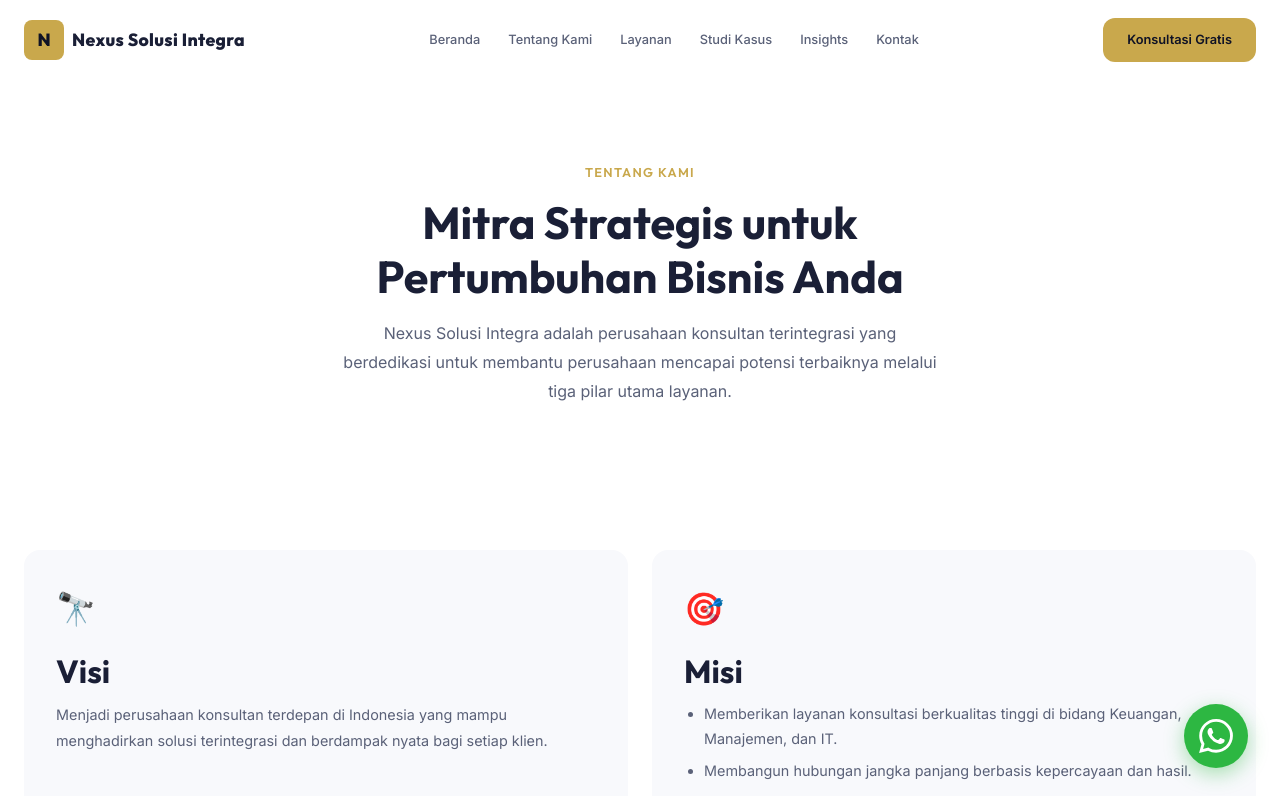
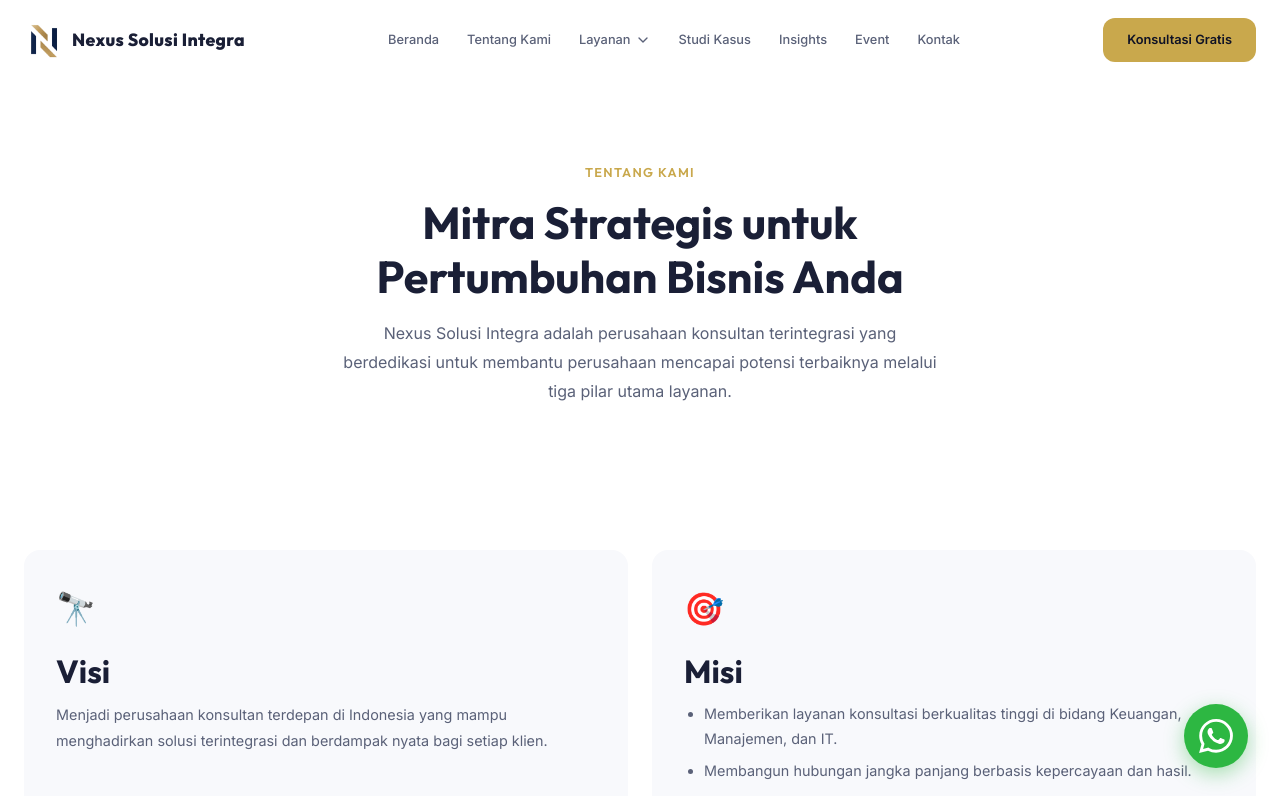
Before and after one commit to imammeze/nexus-solusi-integra, a Next.js app in the folder apps/frontend/: page /about in a window 1280 px wide. Shown: the top 796 px of the page. Built offline with nearby package versions, Linux system fonts and the light colour scheme.

Commit message:
feat: enhance Navbar with mega menu for services and update logo to use Image component

```diff
--- a/apps/frontend/src/components/layout/Navbar.module.css
+++ b/apps/frontend/src/components/layout/Navbar.module.css
@@ -22,9 +22,11 @@
   margin: 0 auto;
   padding: 0 var(--container-padding);
   width: 100%;
+  height: 100%;
   display: flex;
   align-items: center;
   justify-content: space-between;
+  position: relative;
 }
 
 /* Logo */
@@ -36,18 +38,11 @@
   z-index: 10;
 }
 
-.logoIcon {
-  display: flex;
-  align-items: center;
-  justify-content: center;
+.logoImg {
   width: 40px;
   height: 40px;
-  background: var(--color-accent);
-  color: var(--color-primary-dark);
-  font-family: var(--font-heading);
-  font-weight: 800;
-  font-size: var(--text-xl);
-  border-radius: var(--radius-md);
+  object-fit: contain;
+  border-radius: var(--radius-sm);
 }
 
 .logoText {
@@ -77,6 +72,111 @@
 .navLink:hover {
   color: var(--color-accent);
   background: rgba(201, 168, 76, 0.06);
+}
+
+.navItem {
+  display: flex;
+  align-items: center;
+  height: 100%;
+}
+
+.chevronIcon {
+  width: 16px;
+  height: 16px;
+  margin-left: 4px;
+  fill: none;
+  stroke: currentColor;
+  stroke-width: 2;
+  stroke-linecap: round;
+  stroke-linejoin: round;
+  transition: transform 0.3s ease;
+}
+
+.chevronIcon.rotated {
+  transform: rotate(180deg);
+}
+
+/* Mega Menu */
+.megaMenu {
+  position: absolute;
+  top: 100%;
+  left: 0;
+  width: 100%;
+  background: white;
+  border-radius: 0 0 12px 12px;
+  box-shadow: 0 10px 40px rgba(0, 0, 0, 0.08);
+  padding: 2.5rem;
+  opacity: 0;
+  visibility: hidden;
+  transform: translateY(10px);
+  transition: all 0.3s ease;
+  pointer-events: none;
+  border: 1px solid var(--color-border);
+  border-top: none;
+}
+
+.megaMenu.open {
+  opacity: 1;
+  visibility: visible;
+  transform: translateY(0);
+  pointer-events: auto;
+}
+
+.megaMenuTitle {
+  font-size: 1.25rem;
+  font-weight: 700;
+  color: var(--color-navy);
+  margin-bottom: 1.5rem;
+  font-family: var(--font-heading);
+}
+
+.megaMenuGrid {
+  display: grid;
+  grid-template-columns: repeat(3, 1fr);
+  gap: 1.5rem;
+}
+
+.megaMenuCard {
+  display: flex;
+  gap: 1.25rem;
+  padding: 1.5rem;
+  border-radius: 12px;
+  border: 1px solid var(--color-border);
+  text-decoration: none;
+  transition: all 0.2s ease;
+  background: white;
+}
+
+.megaMenuCard:hover {
+  border-color: #0ea5e9;
+  box-shadow: 0 8px 24px rgba(0, 0, 0, 0.06);
+  background: #f8fafc;
+  transform: translateY(-2px);
+}
+
+.megaMenuIcon {
+  width: 28px;
+  height: 28px;
+  fill: none;
+  stroke: #0ea5e9;
+  stroke-width: 2;
+  stroke-linecap: round;
+  stroke-linejoin: round;
+  flex-shrink: 0;
+}
+
+.megaMenuCardContent h4 {
+  font-size: 1.05rem;
+  font-weight: 600;
+  color: var(--color-navy);
+  margin: 0 0 0.5rem 0;
+}
+
+.megaMenuCardContent p {
+  font-size: 0.85rem;
+  color: var(--color-text-secondary);
+  margin: 0;
+  line-height: 1.5;
 }
 
 /* CTA button */
--- a/apps/frontend/src/components/layout/Navbar.tsx
+++ b/apps/frontend/src/components/layout/Navbar.tsx
@@ -1,7 +1,9 @@
 'use client';
 
-import { useState, useEffect } from 'react';
+import { useState, useEffect, useRef } from 'react';
 import Link from 'next/link';
+import Image from 'next/image';
+import iconSrc from '@/app/icon.png';
 import styles from './Navbar.module.css';
 
 const NAV_LINKS = [
@@ -10,12 +12,66 @@
   { href: '/services', label: 'Layanan' },
   { href: '/case-studies', label: 'Studi Kasus' },
   { href: '/insights', label: 'Insights' },
+  { href: '/events', label: 'Event' },
   { href: '/contact', label: 'Kontak' },
+];
+
+const PROGRAMS = [
+  {
+    title: 'Konsultan Keuangan',
+    desc: 'Strategi pengelolaan keuangan, audit, dan optimasi pajak dari pakar.',
+    href: '/services/keuangan',
+    icon: (
+      <svg viewBox="0 0 24 24">
+        <path d="M12 2v20M17 5H9.5a3.5 3.5 0 0 0 0 7h5a3.5 3.5 0 0 1 0 7H6" />
+      </svg>
+    ),
+  },
+  {
+    title: 'Manajemen Bisnis',
+    desc: 'Transformasi operasional dan pengembangan strategi organisasi.',
+    href: '/services/manajemen',
+    icon: (
+      <svg viewBox="0 0 24 24">
+        <path d="M16 21v-2a4 4 0 0 0-4-4H6a4 4 0 0 0-4 4v2" />
+        <circle cx="9" cy="7" r="4" />
+        <path d="M22 21v-2a4 4 0 0 0-3-3.87M16 3.13a4 4 0 0 1 0 7.75" />
+      </svg>
+    ),
+  },
+  {
+    title: 'Teknologi Informasi',
+    desc: 'Transformasi digital, pengembangan sistem, dan integrasi IT.',
+    href: '/services/it',
+    icon: (
+      <svg viewBox="0 0 24 24">
+        <rect x="2" y="3" width="20" height="14" rx="2" ry="2" />
+        <line x1="8" y1="21" x2="16" y2="21" />
+        <line x1="12" y1="17" x2="12" y2="21" />
+      </svg>
+    ),
+  },
 ];
 
 export function Navbar() {
   const [isScrolled, setIsScrolled] = useState(false);
   const [isMobileMenuOpen, setIsMobileMenuOpen] = useState(false);
+  const [isServicesOpen, setIsServicesOpen] = useState(false);
+  const timeoutRef = useRef<number | null>(null);
+
+  const handleMouseEnter = () => {
+    if (timeoutRef.current !== null) {
+      window.clearTimeout(timeoutRef.current);
+      timeoutRef.current = null;
+    }
+    setIsServicesOpen(true);
+  };
+
+  const handleMouseLeave = () => {
+    timeoutRef.current = window.setTimeout(() => {
+      setIsServicesOpen(false);
+    }, 300); // Tunda 300ms sebelum menu menghilang
+  };
 
   useEffect(() => {
     const handleScroll = () => {
@@ -39,17 +95,55 @@
       <div className={styles.container}>
         {/* Logo */}
         <Link href="/" className={styles.logo}>
-          <span className={styles.logoIcon}>N</span>
+          <Image src={iconSrc} alt="Nexus Logo" className={styles.logoImg} />
           <span className={styles.logoText}>Nexus Solusi Integra</span>
         </Link>
 
         {/* Desktop Navigation */}
         <nav className={styles.nav}>
-          {NAV_LINKS.map((link) => (
-            <Link key={link.href} href={link.href} className={styles.navLink}>
-              {link.label}
-            </Link>
-          ))}
+          {NAV_LINKS.map((link) => {
+            if (link.label === 'Layanan') {
+              return (
+                <div
+                  key={link.href}
+                  className={styles.navItem}
+                  onMouseEnter={handleMouseEnter}
+                  onMouseLeave={handleMouseLeave}
+                >
+                  <Link
+                    href={link.href}
+                    className={styles.navLink}
+                    style={{ display: 'flex', alignItems: 'center' }}
+                    onClick={() => setIsServicesOpen(false)}
+                  >
+                    {link.label}
+                    <svg className={`${styles.chevronIcon} ${isServicesOpen ? styles.rotated : ''}`} viewBox="0 0 24 24">
+                      <polyline points="6 9 12 15 18 9"></polyline>
+                    </svg>
+                  </Link>
+                  <div className={`${styles.megaMenu} ${isServicesOpen ? styles.open : ''}`}>
+                    <h3 className={styles.megaMenuTitle}>Layanan</h3>
+                    <div className={styles.megaMenuGrid}>
+                      {PROGRAMS.map((prog, idx) => (
+                        <Link key={idx} href={prog.href} className={styles.megaMenuCard}>
+                          <div className={styles.megaMenuIcon}>{prog.icon}</div>
+                          <div className={styles.megaMenuCardContent}>
+                            <h4>{prog.title}</h4>
+                            <p>{prog.desc}</p>
+                          </div>
+                        </Link>
+                      ))}
+                    </div>
+                  </div>
+                </div>
+              );
+            }
+            return (
+              <Link key={link.href} href={link.href} className={styles.navLink}>
+                {link.label}
+              </Link>
+            );
+          })}
         </nav>
 
         {/* CTA Button */}
```
